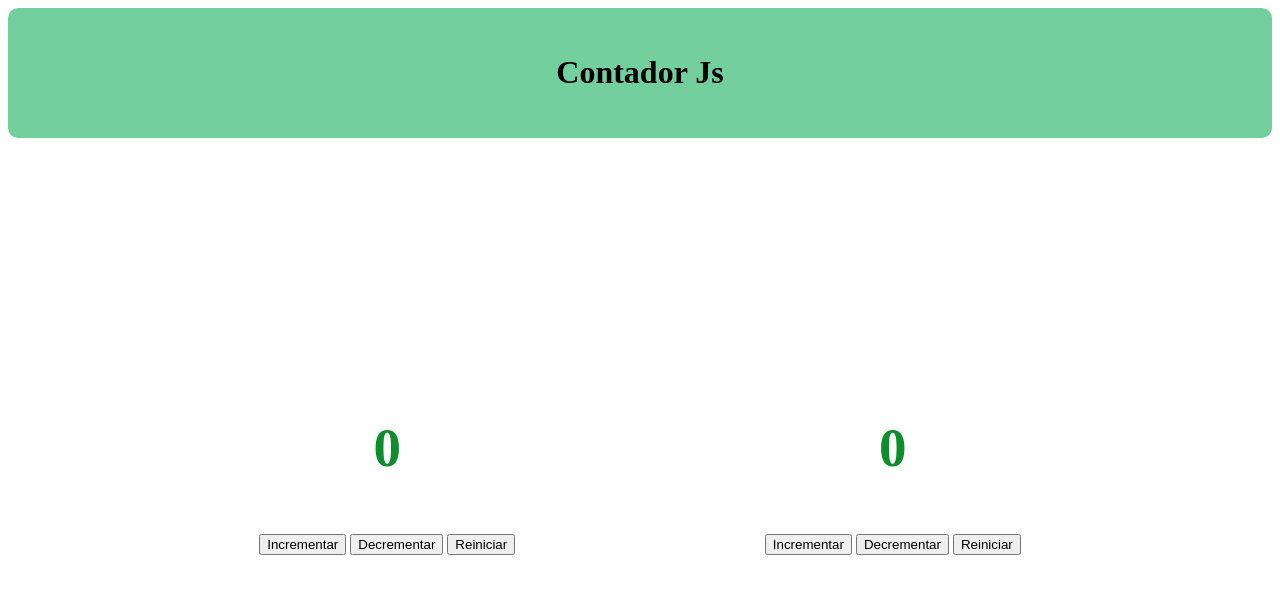
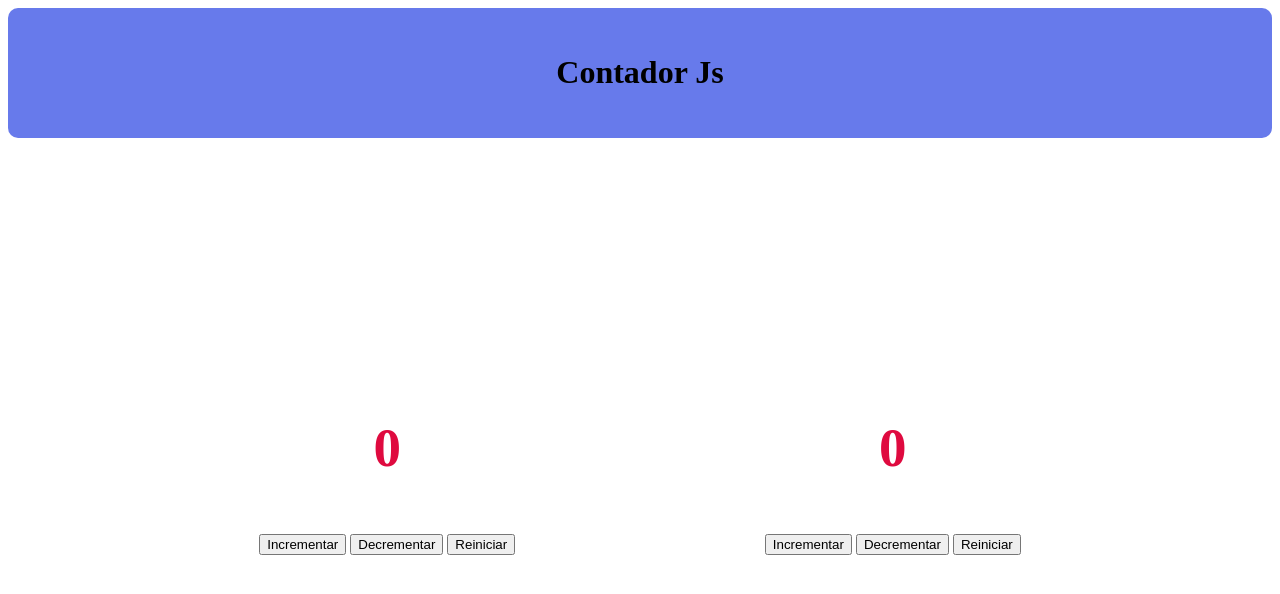
Before and after one commit to faviogit/DW1_PRACTICA2, a plain HTML site: page index.html in a window 1280 px wide. Drawn offline with Linux system fonts and the light colour scheme.

```diff
--- a/style.css
+++ b/style.css
@@ -1,5 +1,5 @@
 .header{
-    background-color: #1fb2649f;
+    background-color: #0c2bdf9f;
     padding: 25px;
     text-align: center;
     border-radius: 10px;
@@ -22,5 +22,5 @@
 .contador-value{
     font-size: 55px;
     font-weight: bold;
-    color: #0f8d2c;
+    color: #df0a3f;
 }
```
Also changed, not shown: img/Captura.PNG (added), 1 other file.
